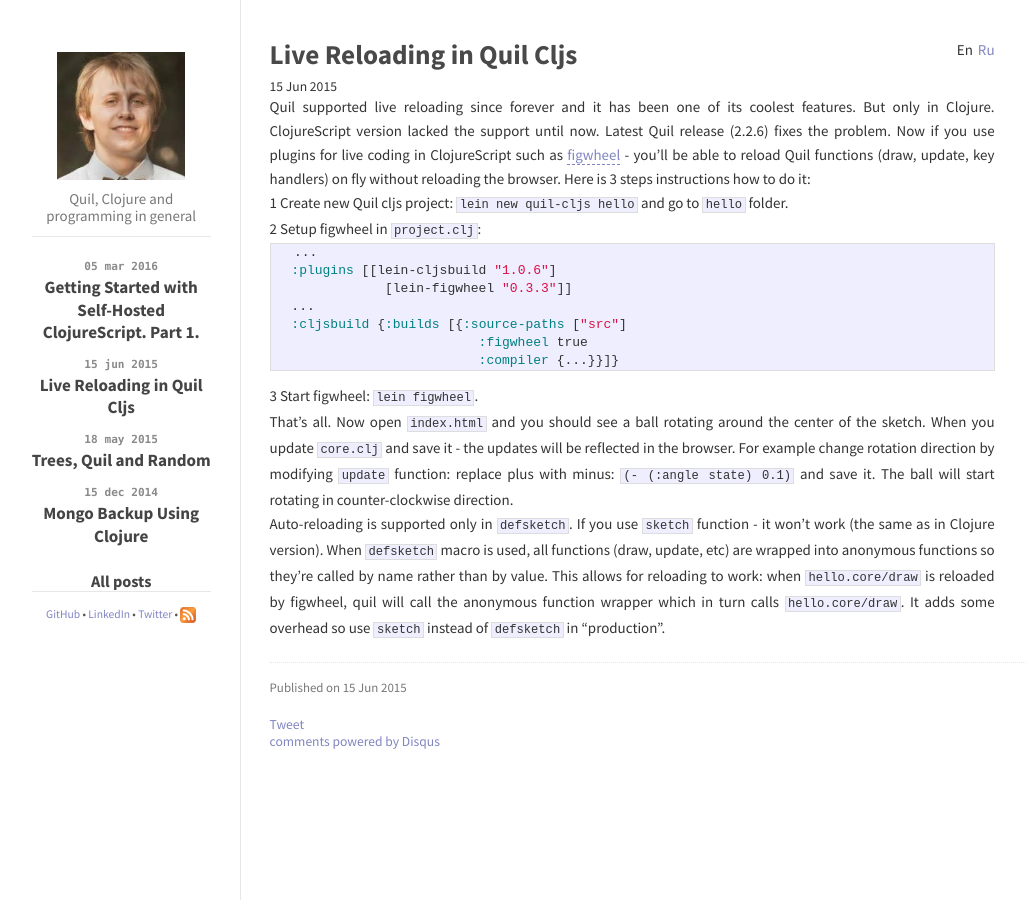
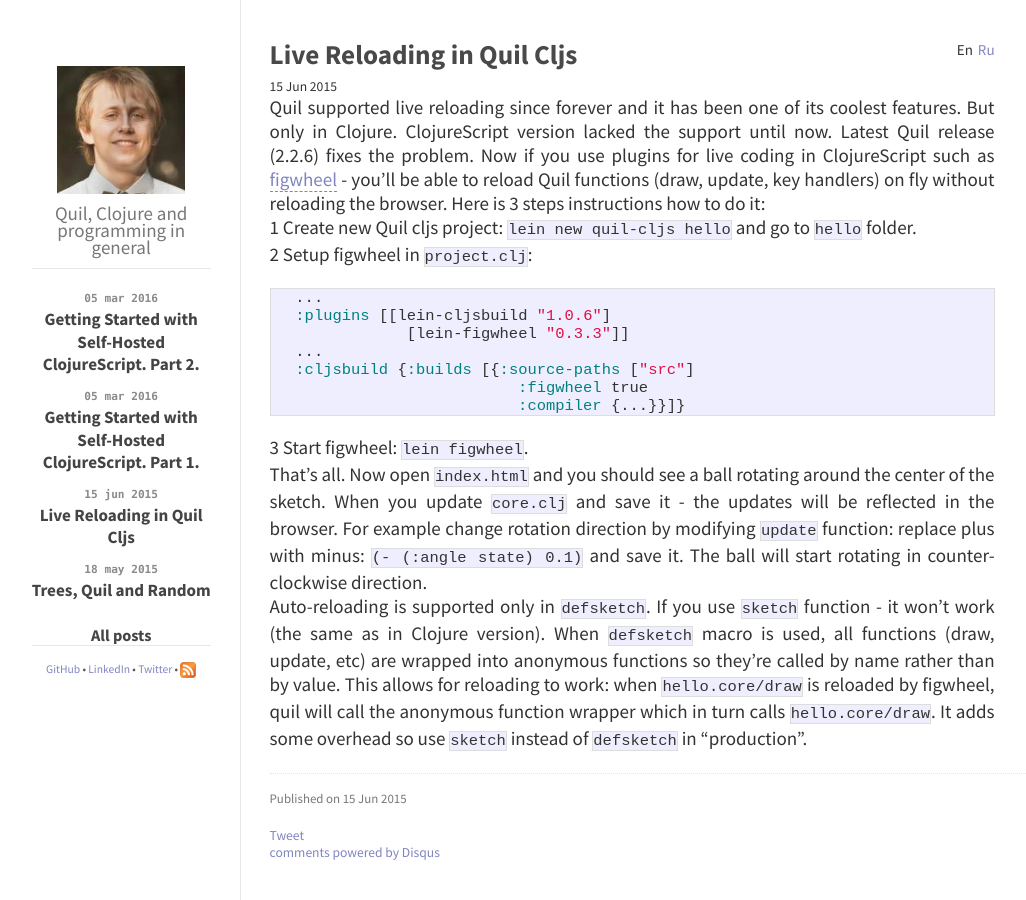
Before and after one commit to nbeloglazov/nbeloglazov.github.io, a Jekyll site: the page built from _posts/2015-06-15-live-reloading-in-quil-cljs.md, in a window 1280 px wide. Shown: the whole page, without its empty margins (118-1144 px from the left). Built offline with Jekyll 4.4.1, drawn with Linux system fonts in a browser that asks for light colours; Markdown is read by kramdown in place of the engine named in the settings; comment, search, counter and statistics services are not loaded; some of the changed lines change nothing that is shown.

Commit message:
Add SelfHosted cljs. Part 2.

````diff
--- a/_posts/2016-03-05-getting-started-with-self-hosted-cljs-part-1.md
+++ b/_posts/2016-03-05-getting-started-with-self-hosted-cljs-part-1.md
@@ -4,6 +4,9 @@
 date: "2016-03-05 00:00:00"
 single_language: true
 ---
+
+ * Part 1
+ * [Part 2](/2016/03/05/getting-started-with-self-hosted-cljs-part-2.html)
 
 ClojureScript is a compiler for Clojure that targets JavaScript. About [7 months ago](https://groups.google.com/forum/#!searchin/clojurescript/1.7.28/clojurescript/Z6xD9UthbvQ/gsLMbURGAgAJ) it got a nice feature that allows you to compile ClojureScript code using ClojureScript: self-hosting. That means that we can now compile ClojureScript fully in browser! That's pretty cool for creating various interactive in-browser tutorials/repls/workspaces/whatever. I've been working on compiling Quil using self-hosted cljs (including macros) and decided to write basic tutorial of how to work with self-hosted cljs. This tutorial uses vanilla cljs without any additional libraries or features like reading files from disk, sending XHR so all you need is to understand basic ClojureScript syntax. In these articles I'll be using latest ClojureScript currently available: 1.7.228.
 
@@ -59,7 +62,7 @@
 ```
 
 The last (fifth) argument is changed from `identity` to `#(println (:value %))`. This argument is a callback function that will be invoked once cljs finished compiling. The result will be passed to the provided callback. In the first example with `eval-str` we didn't really care about the result, we just wanted `console.log` to be evaluated. But now we use `compile-str` and we want to see result of compilation, so we pass a function that takes that result and prints it to console.
-
+<br><br>
 Now let's compile real namespace with multiple functions. Also I'm going to introduce helper `compile` function to omit default arguments:
 
 ```clojure
@@ -86,5 +89,5 @@
 ```
 
 Compiled code readable and you can pretty easily relate cljs source with compiled js. It has some `goog.provide` and `goog.require` magic which comes from Google Closure compiler used by ClojureScript, but it is quite simple: compiled code declares namespace `my.test` and uses namespace `cljs.core`. Everything else is standard javascript.
-
+<br><br>
 Thats all for now. Now we can compile basic cljs namespaces. In the next article we'll be compiling code consisting from multiple namespaces/files and using macros.
--- /dev/null
+++ b/_posts/2016-03-07-getting-started-with-self-hosted-cljs-part-2.md
@@ -0,0 +1,228 @@
+---
+layout: post
+title: Getting Started with Self-Hosted ClojureScript. Part 2.
+date: "2016-03-05 00:00:00"
+single_language: true
+---
+
+ * [Part 1](/2016/03/05/getting-started-with-self-hosted-cljs-part-1.html)
+ * Part 2
+
+In [Part 1](/2016/03/05/getting-started-with-self-hosted-cljs-part-1.html) we learned how to compile simple cljs namespaces. Here is what we had at the end of the previous article:
+
+
+```clojure
+(ns my.main
+  (:require [cljs.js :as cjs]
+            [cljs.pprint :refer [pprint]]))
+
+(enable-console-print!)
+
+(def state (cjs/empty-state))
+
+(defn compile [source opts]
+  (cjs/compile-str state source "bla" opts #(println (:value %))))
+
+(def source "
+  (ns my.test)
+  (defn triple [x] (* x 3))
+  (triple 5)")
+
+(compile source {:eval cjs/js-eval})
+```
+
+Let's modify callback function in `compile` function so it prints compiled code if it was successful or error otherwise:
+
+```clojure
+(defn print-result [res]
+  (if (:value res)
+    (println (:value res))
+    (pprint res)))
+
+(defn compile [source opts]
+  (cjs/compile-str state source "bla" opts print-result))
+```
+
+### Adding some :require
+Now we're going to use functions from other namespaces. We're going to move function `triple` into separate namespace `my.math` and require `my.math` from `my.test`. When cljs compiles namespace and sees that it requires another namespace - the compiler needs to get the source of that dependancy namespace as well. The compiler doesn't know how to get them (all it knows is how to compile). So we have to provide a `load` function that given namespace name loads source of the namespace. Usually, this `load` function fetches clj/cljs/cljc files from disk. We want to keep it simple so we're going to inline source of `my.math` in our file without loading it from anywhere. Here is the code:
+
+```clojure
+(def deps {
+  'my.math "(ns my.math) (defn triple [x] (* 3 x))"})
+
+(def source "
+  (ns my.test (:require my.math))
+  (my.math/triple 5)")
+
+(defn load-inlined [opts cb]
+  (println "Loading dependency" opts)
+  (if-let [dep-source (deps (:name opts))]
+    (cb {:lang :clj :source dep-source})
+    (throw (js/Error. (str "Unknown namespace " opts)))))
+
+(compile source {:eval cjs/js-eval :load load-inlined})
+```
+Console output:
+
+```text
+Loading dependency {:name my.math, :path my/math}
+
+goog.provide('my.test');
+goog.require('cljs.core');
+goog.require('my.math');
+my.math.triple.call(null,(5));
+```
+Note that final output contains only compiled `source`, it doesn't include compiled `my.math` which is a dependency. Compiler didn't actually compile `my.math`, just analyzed it. If you try adding a typo, e.g. change `(my.math/triple 5)` to `(my.math/truple 5)` you'll get an warning in console:
+
+```text
+Loading dependency {:name my.math, :path my/math}
+WARNING: Use of undeclared Var my.math/truple at line 3
+
+goog.provide('my.test');
+goog.require('cljs.core');
+goog.require('my.math');
+my.math.truple.call(null,(5));
+```
+
+You see that source is still compiled with `truple` but the compiler warned us that it haven't found `truple` function in `my.math` namespace. Note that content of `my.math` namespace doesn't affect compilation of source in any way. We could even return an empty string for `my.math`. In that case, `source` would still be compiled the same way, but the compiler would warn us that we're using undeclared functions.
+<br><br>
+You can add more dependencies. For example `my.math` might require additional namespaces and compiler will try to load them using the `load` function we provided. Even if you require some standard namespaces like `clojure.string` - compiler still asks us to provide the source. We can either load real source file from ClojureScript jar file or just return an empty string and ignore compiler warnings about calling undeclared functions `clojure.string`.
+
+### How about macros?
+
+One really cool feature of self-hosted cljs is that it can compile and expand macros. Macros are an important part of Clojure/ClojureScript ecosystem and without this feature, self-hosted cljs can't be truly self-hosted. Macros in self-hosted cljs work similar to regular ClojureScript: `source` is a regular cljs file that contains definitions of functions, variables, calls functions from other namespaces and also may call macros. But it cannot define macros: if you add `defmacro` to cljs source it will be ignored and you won't be able to use it. Macros must be defined in separate "macros" namespaces. With regular ClojureScript you put macros in .clj files not .cljs. In self-hosted cljs it is similar but instead of .clj vs .cljs files there is macros vs regular namespaces. How does compiler load macros namespaces? Using the `load` function we passed in compile options map. For macros namespaces, it adds `:macros true` so we (implementors of `load` function) can understand which type of namespaces compiler needs. Let's see it in practice.
+<br><br>
+We're going to turn `triple` function into a macro: it's going to perform multiplication during compile time instead of runtime. This macro is going to work only if you pass a number. Code hasn't changed much:
+
+```clojure
+(def deps {
+  'my.math "(ns my.math) (defmacro triple [x] (* 3 x))"})
+
+(def source "
+  (ns my.test (:require-macros my.math))
+  (def foo (my.math/triple 5))")
+
+(defn load-inlined [opts cb]
+  (println "Loading dependency" opts)
+  (if-let [dep-source (deps (:name opts))]
+    (cb {:lang :clj :source dep-source})
+    (throw (js/Error. (str "Unknown namespace " opts)))))
+
+(compile source {:eval cjs/js-eval
+                 :load load-inlined})
+
+```
+
+Note that we now use `:require-macros` instead of `:require` in `my.test` and `triple` is now defined as `defmacro`, not `defn`. Console output:
+
+```text
+Loading dependency {:name my.math, :macros true, :path my/math}
+
+goog.provide('my.test');
+goog.require('cljs.core');
+my.test.foo = (15);
+```
+
+Compiler applied `triple` macro to number 5 during compilation and we got `15` even without evaluating compiled code! Also take closer look at `Loading dependency {:name my.math, :macros true, :path my/math}`. It now has `:macros true` which wasn't there before. This means that compiler asked us to load macros `my.math` namespace, not a regular namespace. It is possible that same namespace is loaded "twice": as macros and as regular namespace. But it doesn't mean that we have to return the same source for both cases. On the contrary, usually "macros" namespace has, well, some `defmacro` in it and regular namespaces has regular cljs functions. We'll see such example in a little bit.
+<br><br>
+How does cljs apply macros? Roughly the process is following: the compiler compiles macros namespace to js, `defmacro` becomes js functions with additional properties, then it uses these freshly evaluated js function whenever it finds macro calls. So far we've seen only final compiled js from `source`, but under the hood the compiler also compiles `my.math` namespace because now it's macro namespace. Is there a way to see it so we can better understand how it works? Fortunately, there is. You can add `:verbose true` to compile options and it will enable internal debug logs. It is super useful if you're trying to debug some issue with compilation in dependencies. Let's see what we get:
+
+```clojure
+(compile source {:eval cjs/js-eval
+                 :load load-inlined
+                 :verbose true})
+```
+
+Console output:
+
+```text
+Namespace side effects for my.test
+Processing :use-macros for my.test
+Processing :require-macros for my.test
+Loading my.math macros namespace
+Loading dependency {:name my.math, :macros true, :path my/math}
+Evaluating my.math
+Namespace side effects for my.math
+Processing :use-macros for my.math
+Processing :require-macros for my.math
+
+goog.provide("my.math$macros");
+my.math$macros.triple = (function my$math$macros$triple(_AMPERSAND_form,_AMPERSAND_env,x){
+return ((3) * x);
+});
+my.math$macros.triple.cljs$lang$macro = true;
+
+goog.provide('my.test');
+goog.require('cljs.core');
+my.test.foo = (15);
+```
+
+It might be somewhat noisy but take a look at the last 2 chunks of code. The first defines `my.math$macros` namespace which is our macros namespace that compiler used under the hood. You can see that it has special `$macros` suffix that helps to keep it separate from regular namespaces. The last chunk of code is compiled `source` which we already saw, so nothing interesting here. With `:verbose` output compiler prints all code it compiles and evaluates which is cool.
+<br><br>
+Let's try now load the same namespace twice: as macro and as regular namespace. We're going to fix `triple` macro so it does following: if the argument is a number - perform multiplication during compile time, otherwise (if it is a variable or call to other function) defer calculation to `triple-fn` function. In order to do that, we need to fix our `load-inlined` function. Right now it is dumb and cannot distinguish between macros and regular namespaces, but in real life you should distinguish between these two cases. Actually, [documentation](https://github.com/cljsinfo/cljs-api-docs/blob/catalog/refs/cljs.js/STARload-fnSTAR.md) for `*load-fn*` suggests that when loading macros namespace you should use only .clj or .cljc files and for regular namespaces .cljs or .cljc files. In our case, we're going to have 2 maps of inlined namespaces: `deps-macros` and `deps-regular`. Here it is:
+
+```clojure
+(def deps-macros
+  {'my.math "
+  (ns my.math)
+  (defmacro triple [x]
+    (if (number? x)
+      (* 3 x)
+      `(my.math/triple-fn ~x)))"})
+
+(def deps-regular
+  {'my.math "(ns my.math) (defn triple-fn [x] (* 3 x))"})
+
+(def source "
+  (ns my.test (:require my.math) (:require-macros my.math))
+  (def five 5)
+  (+ (my.math/triple 5) (my.math/triple five))")
+
+
+(defn load-inlined [opts cb]
+  (println "Loading dependency" opts)
+  (let [deps (if (:macros opts) deps-macros deps-regular)
+        source (deps (:name opts))]
+    (if source
+      (cb {:lang :clj :source source})
+      (throw (js/Error. (str "Unknown namespace " opts))))))
+
+(compile source {:eval cjs/js-eval
+                 :load load-inlined
+                 :verbose true})
+```
+
+Console output (debug info omitted):
+
+```text
+Loading dependency {:name my.math, :macros nil, :path my/math}
+Loading dependency {:name my.math, :macros true, :path my/math}
+
+goog.provide("my.test");
+my.test.five = (5);
+((15) + my.math.triple_fn.call(null,my.test.five));
+```
+
+ It worked! You can see that `my.math` was loaded twice. First as regular namespace and second time as macro namespaces. From compiled code we see that the first call to `triple` was calculated in-place while the second was deferred to `triple-fn`. Just like we expected. But to be honest, this example is not complete because even though `my.math` was loaded twice, the compiler compiled only macro namespace and didn't compile regular namespace, just analyzed it. To make it fully work replace `cjs/compile-str` with `cjs/eval-str` in `compile` function and now it should fully compile and evaluate each namespace and produce "30" in console output. Also, with `verbose` output you should see all 3 namespaces being compiled under the hood.
+<br><br>
+Initially, I wanted to make this example more elegant by making `triple` both macro and function. This way we can use `triple` anywhere. Where possible compiler precomputes and where it is not possible - defers it to runtime `triple` function. I tried following:
+
+```clojure
+(defmacro triple [x]
+  (if (number? x)
+    (* 3 x)
+    `(my.math/triple ~x)))
+```
+
+But the problem here that when compiler processes `(my.math/triple five)` - it thinks that it is macro and expands it to `(my.math/triple five)` and ... expands it again. And again. And again. And many more times until we're out of stack. Basically, the compiler doesn't know if we use `my.math/triple` as macro or function. One way hack I found is to make "function" call look more like js call and not regular clojure:
+
+```clojure
+(defmacro triple [x]
+  (if (number? x)
+    (* 3 x)
+    `(.triple js/my.math ~x)))
+```
+
+This way the compiler doesn't try to expand result as macro. But it doesn't look clojurish and I decided to go with more clunky `triple-fn` instead. I don't know if there is a better way to do it.
+<br><br>
+That's all for today. We learned how to compile both regular cljs and macros in self-hosted cljs! In the next article, I'll show how to optimize compilation using cache.
--- a/css/main.css
+++ b/css/main.css
@@ -141,14 +141,13 @@
   line-height: 24px;
   max-width: 725px;
   clear: both;
-  font-size: 1.1em;
+  font-size: 1.4em;
   text-align: justify;
 }
 
 .content .highlight {
   line-height: 18px;
-  font-size: 13px;
-  margin-bottom: 1em;
+  margin: 1em 0em;
 }
 
 .post h2 {
@@ -181,7 +180,7 @@
 .post code {
   border: 1px solid #ddd;
   background-color: #eef;
-  padding: 0 .2em;
+  padding: 0;
 }
 
 .post pre code {
@@ -229,7 +228,7 @@
 .header {
   text-align: center;
   padding-top: 2.5em;
-  font-size: 1.1em;
+  font-size: 1.4em;
 }
 
 .post-link {
````
